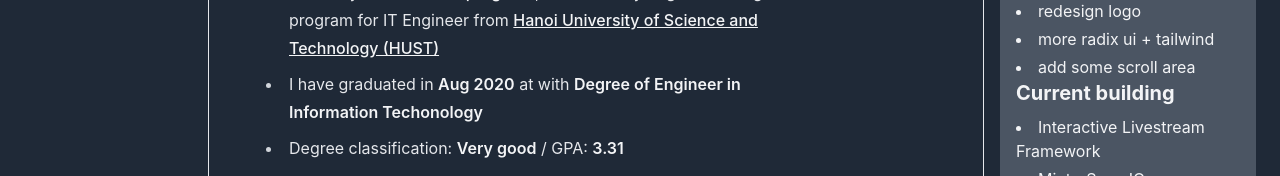
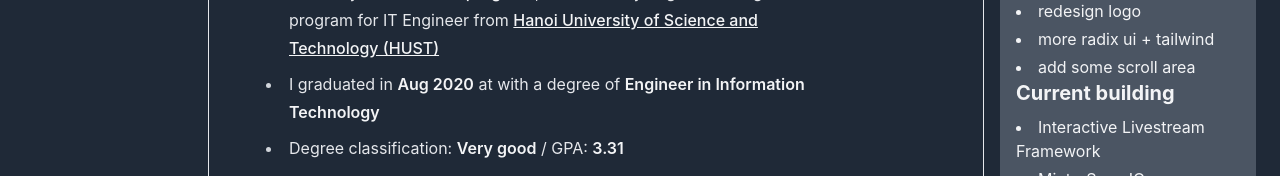
Before and after one commit to sondh0127/next-portfolio, a Next.js app: page /educations in a window 1280 px wide. Shown: the part 367-543 px from the top of the page. Built offline with nearby package versions, Linux system fonts and the light colour scheme; a web font is replaced by a local one; what @badrap/bar-of-progress would draw is missing.

Commit message:
fix typo

```diff
--- a/auto-imports.d.ts
+++ b/auto-imports.d.ts
@@ -1,6 +1,9 @@
 // Generated by 'unplugin-auto-import'
 // We suggest you to commit this file into source control
 declare global {
+  const atom: typeof import('jotai')['atom']
+  const useAtom: typeof import('jotai')['useAtom']
+  const useAtomValue: typeof import('jotai')['useAtomValue']
   const useCallback: typeof import('react')['useCallback']
   const useContext: typeof import('react')['useContext']
   const useDebugValue: typeof import('react')['useDebugValue']
@@ -9,6 +12,7 @@ declare global {
   const useMemo: typeof import('react')['useMemo']
   const useReducer: typeof import('react')['useReducer']
   const useRef: typeof import('react')['useRef']
+  const useSetAtom: typeof import('jotai')['useSetAtom']
   const useState: typeof import('react')['useState']
 }
 export {}
--- a/next.config.js
+++ b/next.config.js
@@ -4,7 +4,7 @@ const nextConfig = {
   webpack: (config) => {
     config.plugins.push(
       require('unplugin-auto-import/webpack')({
-        imports: ['react'],
+        imports: ['react', 'jotai'],
       })
     )
 
--- a/src/pages/educations.tsx
+++ b/src/pages/educations.tsx
@@ -39,11 +39,11 @@ const EducationPage: NextPageWithLayout = () => {
                 </a>
               </li>
               <li>
-                I have graduated in{' '}
+                I graduated in{' '}
                 <strong className={`dark:text-gray-100`}>Aug 2020</strong> at
-                with{' '}
+                with a degree of{' '}
                 <strong className={`dark:text-gray-100`}>
-                  Degree of Engineer in Information Techonology
+                  Engineer in Information Technology{' '}
                 </strong>
               </li>
               <li>
```
